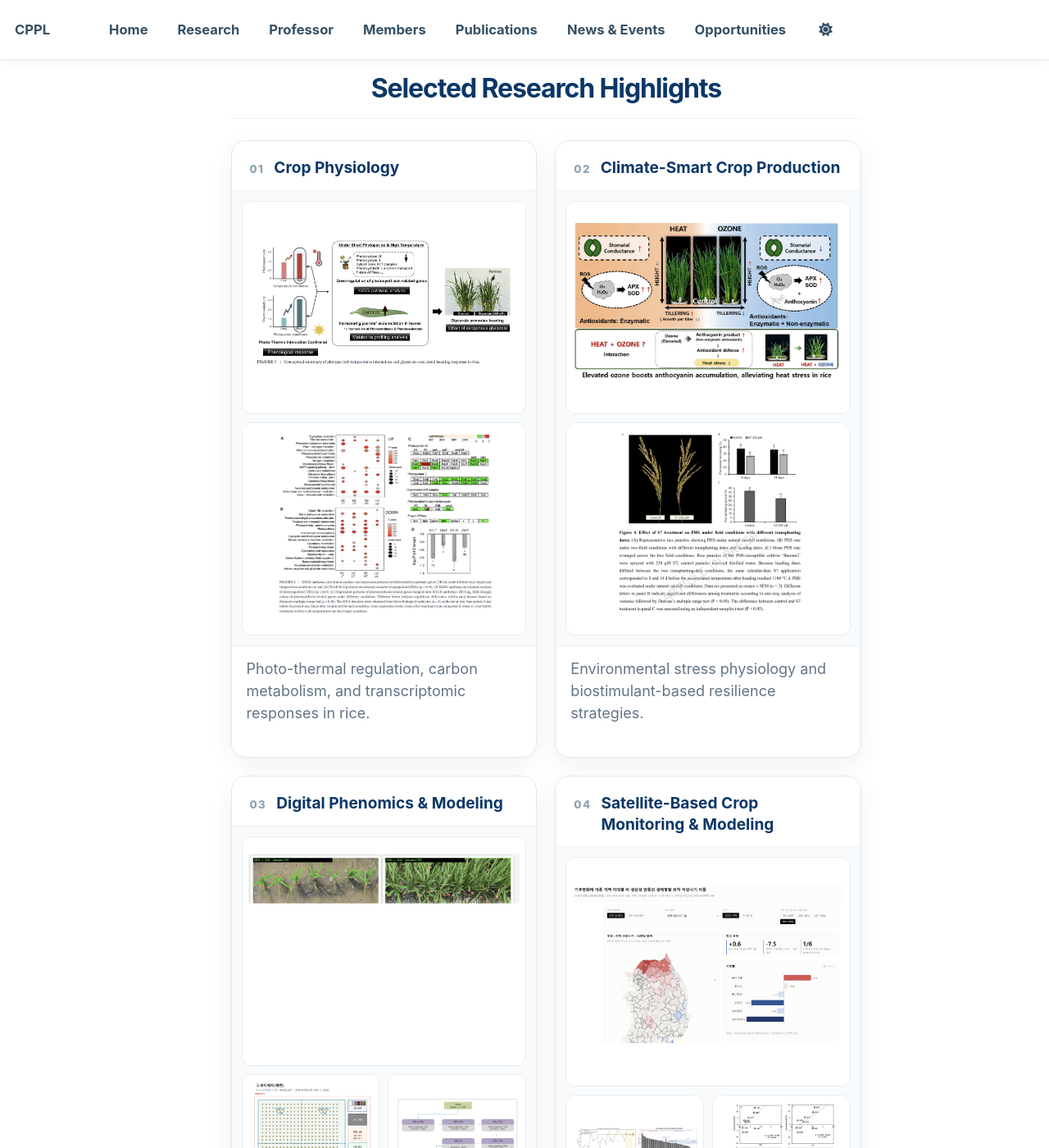
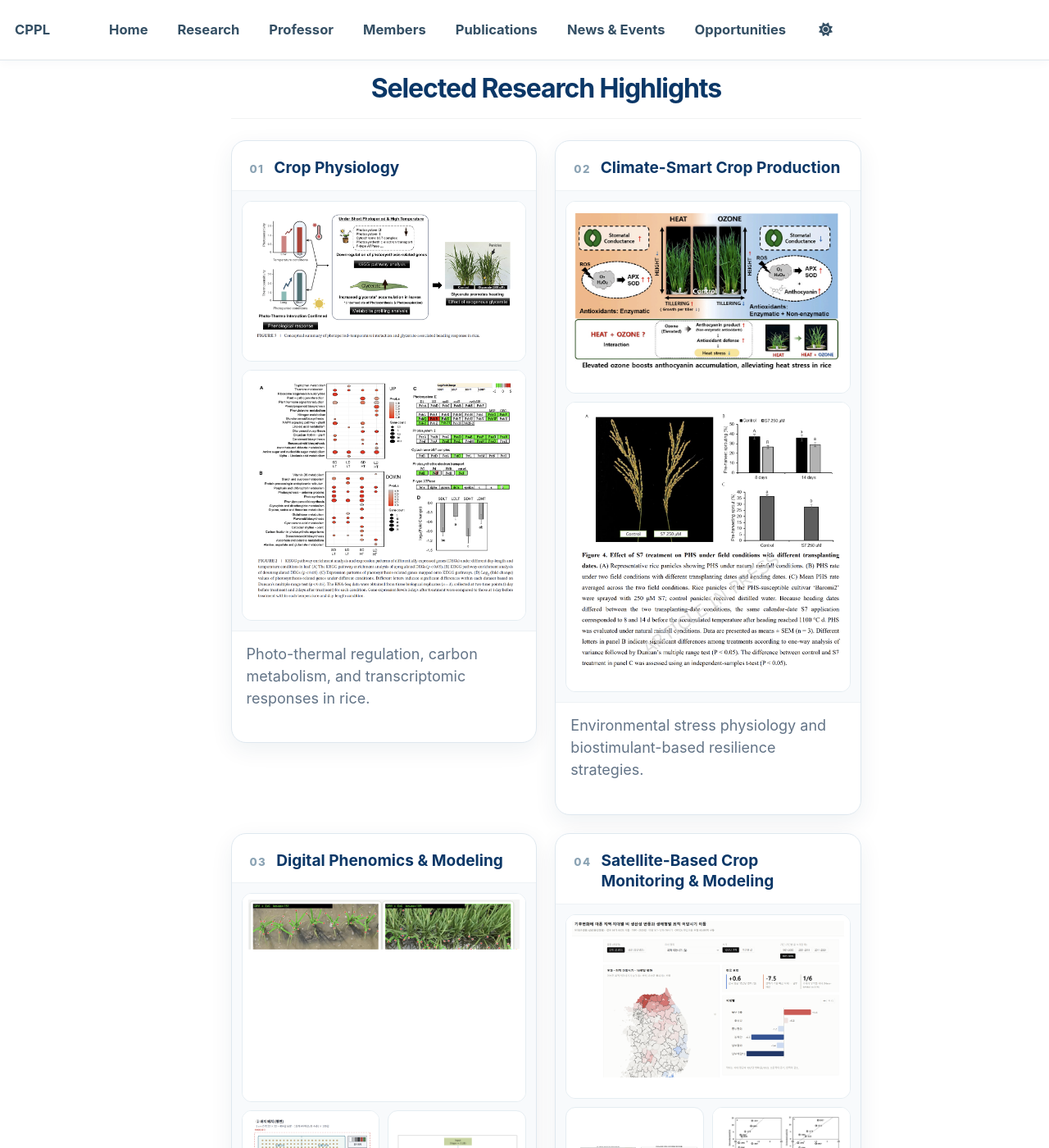
Before and after one commit to HYEONSEOKLEE-Prof/hyeonseoklee-prof.github.io, a Jekyll site: the page built from _pages/research.md, in a window 1280 px wide and 1400 px high, scrolled down 1937 px. Shown: the whole window at 82% size. Built offline with Jekyll 4.4.1, drawn with Linux system fonts in a browser that asks for light colours; a script bundle is joined from its source files by our own code; library files that are not in the unit come from our copies.

Commit message:
Preserve research image aspect ratios

```diff
--- a/_includes/head/custom.html
+++ b/_includes/head/custom.html
@@ -6,7 +6,7 @@
 <link rel="stylesheet" href="{{ base_path }}/assets/css/academicons.css"/>
 
 <!-- CPPL custom styling -->
-<link rel="stylesheet" href="{{ base_path }}/assets/css/cppl-custom.css?v=20260815-1"/>
+<link rel="stylesheet" href="{{ base_path }}/assets/css/cppl-custom.css?v=20260815-2"/>
 <link rel="stylesheet" href="{{ base_path }}/assets/css/cppl-polish.css"/>
 <script defer src="{{ base_path }}/assets/js/cppl-members.js"></script>
 
--- a/assets/css/cppl-custom.css
+++ b/assets/css/cppl-custom.css
@@ -179,3 +179,36 @@
     min-height: 0;
   }
 }
+
+
+/* Research gallery proportional image sizing */
+.cppl-research-visuals-source {
+  align-items: start;
+}
+
+.cppl-visual-card-source {
+  min-height: 0;
+}
+
+.cppl-visual-card-source .cppl-visual-gallery {
+  flex: none;
+  align-content: start;
+}
+
+.cppl-visual-card-source .cppl-figure-caption {
+  margin-top: 0;
+}
+
+.cppl-visual-card-source .cppl-visual-figure a {
+  height: auto;
+}
+
+.cppl-visual-card-source .cppl-visual-figure img,
+.cppl-visual-card-source .cppl-visual-primary img,
+.cppl-visual-card-source .cppl-gallery-two .cppl-visual-figure img {
+  width: 100%;
+  height: auto;
+  min-height: 0;
+  max-height: none;
+  object-fit: contain;
+}
```
